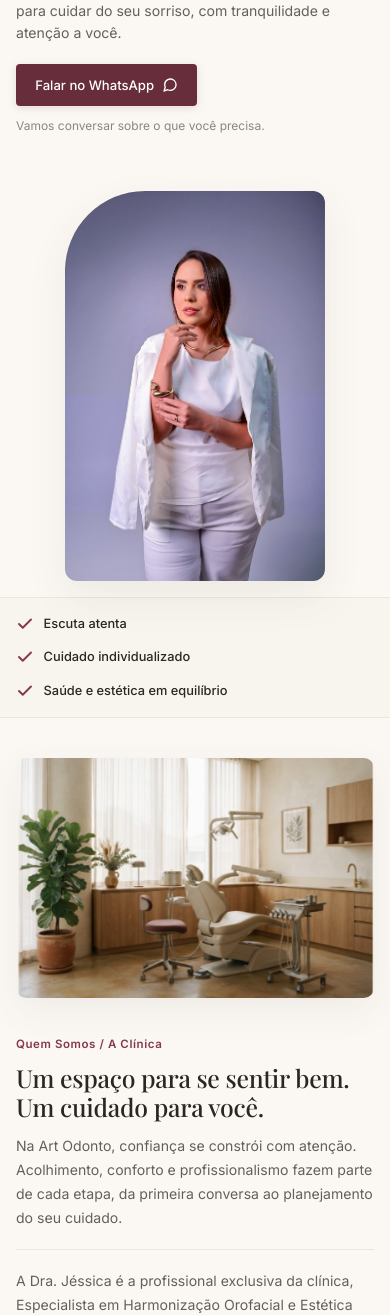
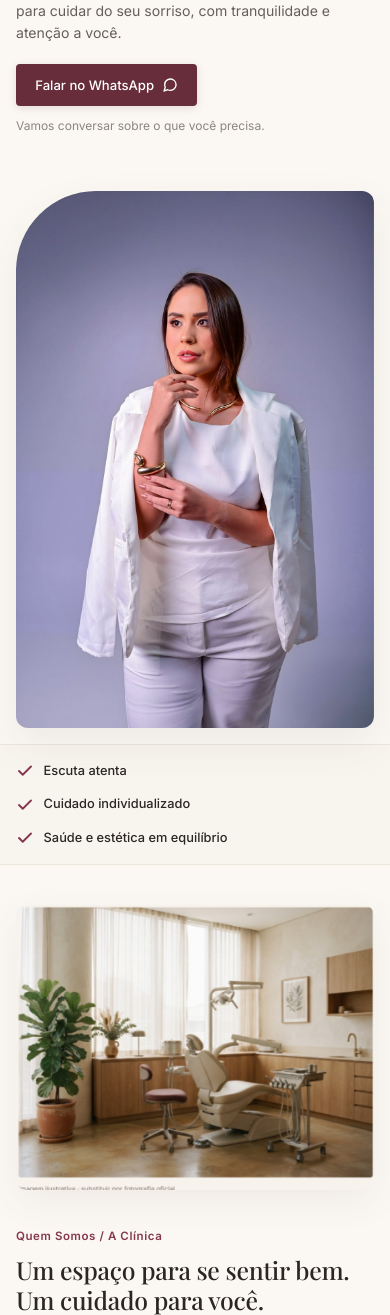
Before and after one commit to Ricardoqs20/Consultorio_Jessica, a Flask app: page / in a window 390 px wide; the page is wider, and only the part inside the window is pictured. Shown: the part 241-1556 px from the top of that part. Run offline with Flask 3, Linux system fonts and the light colour scheme; some web fonts are replaced.

Commit message:
responsive2

```diff
--- a/static/css/style.css
+++ b/static/css/style.css
@@ -979,13 +979,13 @@ a {
 
   .hero-img {
     height: auto;
-    max-width: 380px;
+    max-width: 100%;
     margin: 0 auto;
   }
 
   .about-img,
   .profile-img {
-    height: 350px;
+    height: auto;
     max-width: 100%;
   }
 
@@ -1061,7 +1061,11 @@ a {
     margin-top: 1.5rem;
   }
 
-  .treatments-grid,
+  .treatments-grid {
+    grid-template-columns: repeat(2, 1fr);
+    gap: 1rem;
+  }
+
   .steps-grid {
     grid-template-columns: 1fr;
     gap: 1rem;
@@ -1107,13 +1111,13 @@ a {
   }
 
   .hero-img {
-    max-width: 300px;
+    max-width: 100%;
     border-top-left-radius: 100px;
   }
 
   .about-img,
   .profile-img {
-    height: 280px;
+    height: auto;
   }
 
   .about-grid,
@@ -1252,7 +1256,7 @@ a {
   }
 
   .hero-img {
-    max-width: 260px;
+    max-width: 100%;
     border-top-left-radius: 80px;
   }
 
@@ -1308,7 +1312,7 @@ a {
 
   .about-img,
   .profile-img {
-    height: 240px;
+    height: auto;
   }
 
   .about-content p,
```
